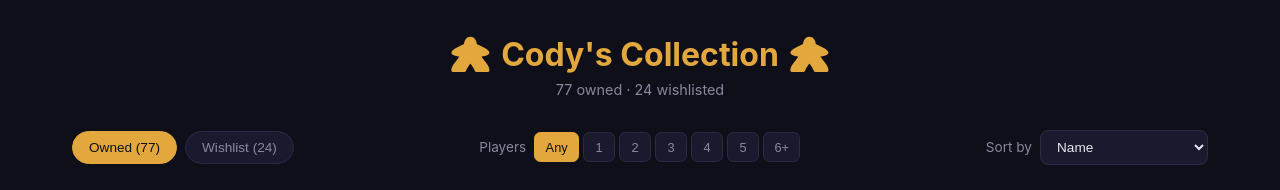
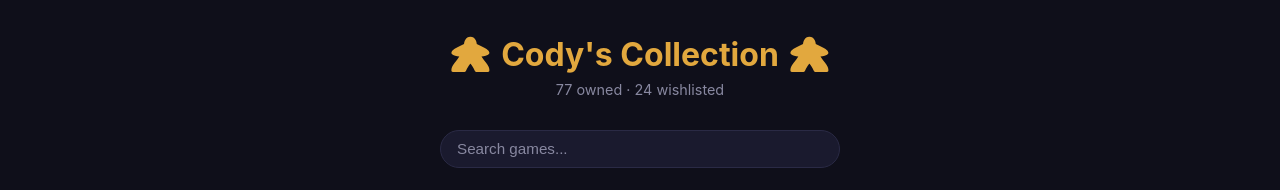
Before and after one commit to CodyNjos/board-games, a React (Vite) app: page / in a window 1280 px wide. Shown: the top 190 px of the page. Built offline with nearby package versions, Linux system fonts and the light colour scheme.

Commit message:
Add search

```diff
--- a/src/App.css
+++ b/src/App.css
@@ -55,6 +55,51 @@ header h1 {
 .stats {
   color: var(--text-muted);
   font-size: 0.9rem;
+}
+
+/* Search */
+.search-bar {
+  position: relative;
+  max-width: 400px;
+  margin: 0 auto 1.5rem;
+}
+
+.search-bar input {
+  width: 100%;
+  padding: 0.6rem 2.2rem 0.6rem 1rem;
+  border-radius: 2rem;
+  border: 1px solid var(--border);
+  background: var(--surface);
+  color: var(--text);
+  font-size: 0.95rem;
+  outline: none;
+  transition: border-color 0.2s;
+}
+
+.search-bar input::placeholder {
+  color: var(--text-muted);
+}
+
+.search-bar input:focus {
+  border-color: var(--accent);
+}
+
+.search-clear {
+  position: absolute;
+  right: 0.6rem;
+  top: 50%;
+  transform: translateY(-50%);
+  background: none;
+  border: none;
+  color: var(--text-muted);
+  font-size: 1.2rem;
+  cursor: pointer;
+  line-height: 1;
+  padding: 0.2rem;
+}
+
+.search-clear:hover {
+  color: var(--text);
 }
 
 /* Controls */
--- a/src/App.tsx
+++ b/src/App.tsx
@@ -53,12 +53,16 @@ function App() {
   const [filter, setFilter] = useState<Filter>('owned');
   const [sortBy, setSortBy] = useState<SortBy>('name');
   const [playerCount, setPlayerCount] = useState<PlayerCount>(null);
+  const [search, setSearch] = useState('');
 
   const ownedCount = games.filter((g) => g.owned).length;
   const wishlistCount = games.filter((g) => g.wishlist).length;
 
   const filtered = games
     .filter((g) => {
+      if (search) {
+        return g.name.toLowerCase().includes(search.toLowerCase());
+      }
       if (filter === 'owned') return g.owned;
       if (filter === 'wishlist') return g.wishlist;
       return true;
@@ -91,6 +95,20 @@ function App() {
           {ownedCount} owned &middot; {wishlistCount} wishlisted
         </p>
       </header>
+
+      <div className="search-bar">
+        <input
+          type="text"
+          placeholder="Search games..."
+          value={search}
+          onChange={(e) => setSearch(e.target.value)}
+        />
+        {search && (
+          <button className="search-clear" onClick={() => setSearch('')} aria-label="Clear search">
+            &times;
+          </button>
+        )}
+      </div>
 
       <div className="controls">
         <div className="filters">
```
